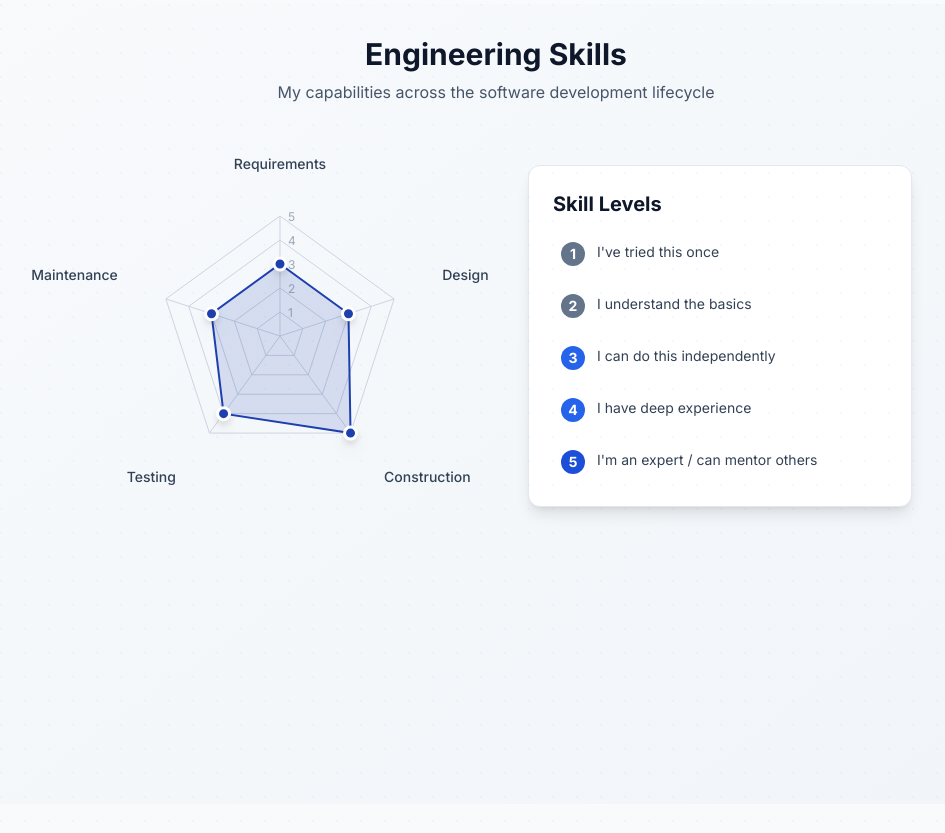
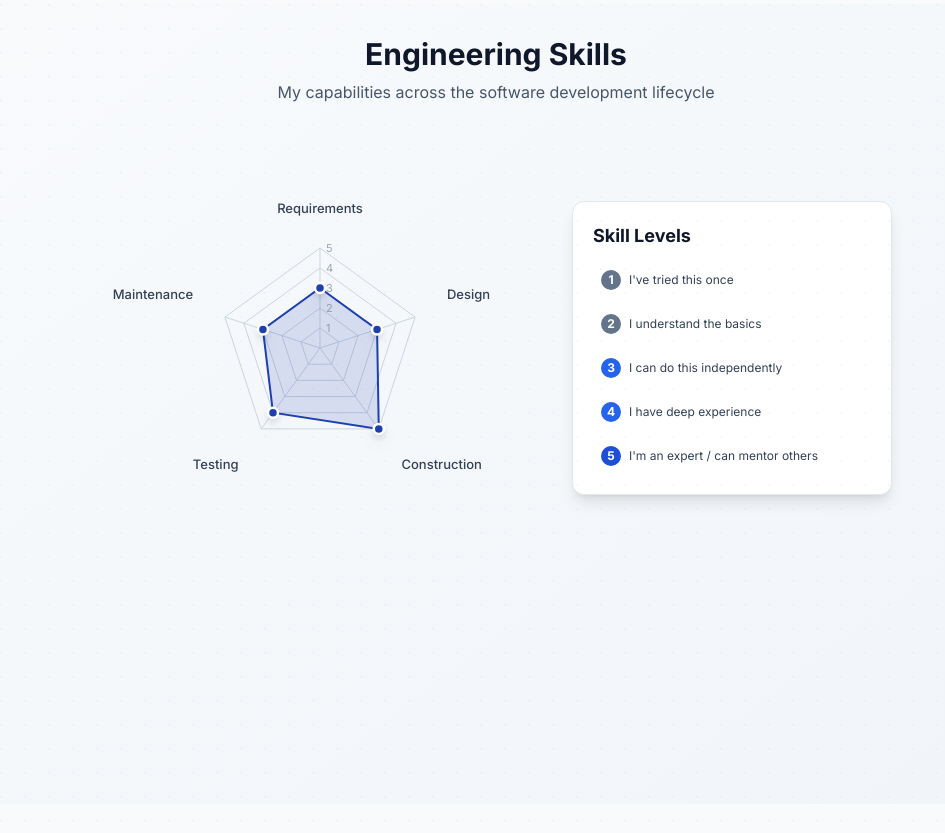
Before and after one commit to satriadhm/satriadhm-playground, a Next.js app: page / in a window 1280 px wide. Shown: the part 1100-1933 px from the top of the page, without its empty margins (144-1089 px from the left). Built offline with nearby package versions, Linux system fonts and the light colour scheme.

Commit message:
Update SkillRadarChart.tsx

```diff
--- a/src/app/components/SkillRadarChart.tsx
+++ b/src/app/components/SkillRadarChart.tsx
@@ -1,19 +1,17 @@
 import { SkillsRadarChartProps, Skill } from '@/types';
 import { useEffect, useState } from 'react';
-
-// Define the Skill type
 
 function SkillsRadarChart({ skills }: SkillsRadarChartProps) {
   const [animatedValues, setAnimatedValues] = useState<number[]>([]);
   const [hoveredSkill, setHoveredSkill] = useState<number | null>(null);
   const [isMobile, setIsMobile] = useState(false);
 
-  // Mobile responsive sizing
-  const mobileSize = 300;
-  const desktopSize = 400;
+  // Mobile responsive sizing - dikurangi agar lebih kompak
+  const mobileSize = 280;
+  const desktopSize = 360;
   const size = isMobile ? mobileSize : desktopSize;
   const center = size / 2;
-  const maxRadius = isMobile ? 80 : 120;
+  const maxRadius = isMobile ? 70 : 100; // Dikurangi dari 80/120 ke 70/100
   const levels = 5;
 
   // Use exactly 5 skills for pentagon
@@ -51,8 +49,8 @@ function SkillsRadarChart({ skills }: SkillsRadarChartProps) {
       const x = center + Math.cos(angle) * radius;
       const y = center + Math.sin(angle) * radius;
 
-      // Label position - adjusted for mobile
-      const labelRadius = maxRadius + (isMobile ? 25 : 40);
+      // Label position - dikurangi jarak labelnya
+      const labelRadius = maxRadius + (isMobile ? 18 : 25); // Dikurangi dari 25/40 ke 18/25
       const labelX = center + Math.cos(angle) * labelRadius;
       const labelY = center + Math.sin(angle) * labelRadius;
 
@@ -116,7 +114,7 @@ function SkillsRadarChart({ skills }: SkillsRadarChartProps) {
   return (
     <div className="w-full">
       {/* Title - Mobile Responsive */}
-      <div className="text-center mb-6 sm:mb-8">
+      <div className="text-center mb-4 sm:mb-6">
         <h3 className="text-2xl sm:text-3xl font-bold text-slate-900 dark:text-slate-100 mb-2">
           Engineering Skills
         </h3>
@@ -125,10 +123,18 @@ function SkillsRadarChart({ skills }: SkillsRadarChartProps) {
         </p>
       </div>
 
-      <div className="flex flex-col lg:flex-row items-center justify-center gap-8 lg:gap-12">
-        {/* Pentagon Chart - Mobile Responsive */}
-        <div className="relative flex justify-center" style={{ width: size, height: size }}>
-          <svg width={size} height={size} className="overflow-visible">
+      <div className="flex flex-col lg:flex-row items-center justify-center gap-6 lg:gap-8">
+        {/* Pentagon Chart - Mobile Responsive dengan container yang lebih kompak */}
+        <div className="relative flex justify-center items-center" style={{
+          width: size + (isMobile ? 60 : 80), // Tambah sedikit ruang untuk label
+          height: size + (isMobile ? 60 : 80)
+        }}>
+          <svg
+            width={size + (isMobile ? 60 : 80)}
+            height={size + (isMobile ? 60 : 80)}
+            className="overflow-visible"
+            viewBox={`${-(isMobile ? 30 : 40)} ${-(isMobile ? 30 : 40)} ${size + (isMobile ? 60 : 80)} ${size + (isMobile ? 60 : 80)}`}
+          >
             {/* Grid lines (concentric pentagons) */}
             {gridLines.map((grid, index) => (
               <polygon
@@ -174,10 +180,10 @@ function SkillsRadarChart({ skills }: SkillsRadarChartProps) {
                 key={`point-${index}`}
                 cx={point.x}
                 cy={point.y}
-                r={hoveredSkill === index ? (isMobile ? "6" : "8") : (isMobile ? "4" : "6")}
+                r={hoveredSkill === index ? (isMobile ? "5" : "7") : (isMobile ? "3.5" : "5")}
                 fill="#1e40af"
                 stroke="white"
-                strokeWidth={isMobile ? "2" : "3"}
+                strokeWidth={isMobile ? "2" : "2.5"}
                 className="transition-all duration-300 cursor-pointer drop-shadow-lg hover:drop-shadow-xl"
                 style={{
                   transitionDelay: `${index * 150}ms`
@@ -187,25 +193,25 @@ function SkillsRadarChart({ skills }: SkillsRadarChartProps) {
               />
             ))}
 
-            {/* Skill labels - Mobile Responsive */}
+            {/* Skill labels - Mobile Responsive dengan positioning yang lebih baik */}
             {skillPoints.map((point, index) => {
               // Calculate label positioning
               let textAnchor = 'middle';
               let dy = '0.3em';
               let dx = '0';
 
-              if (point.labelX > center + 20) {
+              if (point.labelX > center + 15) {
                 textAnchor = 'start';
-                dx = isMobile ? '8' : '10';
-              } else if (point.labelX < center - 20) {
+                dx = isMobile ? '6' : '8';
+              } else if (point.labelX < center - 15) {
                 textAnchor = 'end';
-                dx = isMobile ? '-8' : '-10';
+                dx = isMobile ? '-6' : '-8';
               }
 
-              if (point.labelY < center - 20) {
-                dy = '-0.5em';
-              } else if (point.labelY > center + 20) {
-                dy = '1.2em';
+              if (point.labelY < center - 15) {
+                dy = '-0.8em';
+              } else if (point.labelY > center + 15) {
+                dy = '1.5em';
               }
 
               return (
@@ -216,7 +222,7 @@ function SkillsRadarChart({ skills }: SkillsRadarChartProps) {
                   textAnchor={textAnchor}
                   dy={dy}
                   dx={dx}
-                  fontSize={isMobile ? "12" : "14"}
+                  fontSize={isMobile ? "11" : "13"}
                   fontWeight="500"
                   fill="currentColor"
                   className={`transition-all duration-300 cursor-pointer select-none ${
@@ -239,9 +245,9 @@ function SkillsRadarChart({ skills }: SkillsRadarChartProps) {
             {gridLines.map((grid, index) => (
               <text
                 key={`level-${index}`}
-                x={center + (isMobile ? 6 : 8)}
-                y={center - grid.radius + (isMobile ? 4 : 5)}
-                fontSize={isMobile ? "10" : "12"}
+                x={center + (isMobile ? 5 : 6)}
+                y={center - grid.radius + (isMobile ? 3 : 4)}
+                fontSize={isMobile ? "9" : "11"}
                 fill="currentColor"
                 opacity={0.6}
                 className="text-slate-500 dark:text-slate-400 select-none"
@@ -251,9 +257,9 @@ function SkillsRadarChart({ skills }: SkillsRadarChartProps) {
             ))}
           </svg>
 
-          {/* Hover tooltip - Mobile Hidden */}
+          {/* Hover tooltip - Mobile Hidden dengan positioning yang lebih baik */}
           {hoveredSkill !== null && !isMobile && (
-            <div className="absolute top-4 left-4 bg-white dark:bg-slate-800 p-3 rounded-lg shadow-xl border border-slate-200 dark:border-slate-700 z-10">
+            <div className="absolute top-2 left-2 bg-white dark:bg-slate-800 p-3 rounded-lg shadow-xl border border-slate-200 dark:border-slate-700 z-10 max-w-xs">
               <div className="text-sm font-semibold text-slate-900 dark:text-slate-100">
                 {chartSkills[hoveredSkill]?.name}
               </div>
@@ -268,28 +274,28 @@ function SkillsRadarChart({ skills }: SkillsRadarChartProps) {
         </div>
 
         {/* Skill Levels Legend - Mobile Responsive */}
-        <div className="bg-white dark:bg-slate-800 p-4 sm:p-6 rounded-xl shadow-lg border border-slate-200 dark:border-slate-700 w-full max-w-sm">
-          <h4 className="text-lg sm:text-xl font-bold text-slate-900 dark:text-slate-100 mb-3 sm:mb-4">
+        <div className="bg-white dark:bg-slate-800 p-4 sm:p-5 rounded-xl shadow-lg border border-slate-200 dark:border-slate-700 w-full max-w-xs">
+          <h4 className="text-lg font-bold text-slate-900 dark:text-slate-100 mb-3">
             Skill Levels
           </h4>
-          <div className="space-y-2 sm:space-y-3">
+          <div className="space-y-2">
             {skillDescriptions.map((description, index) => (
               <div
                 key={index}
-                className={`flex items-start space-x-2 sm:space-x-3 p-2 rounded-lg transition-colors ${
+                className={`flex items-start space-x-2 p-2 rounded-lg transition-colors ${
                   hoveredSkill !== null && chartSkills[hoveredSkill]?.level === index + 1
                     ? 'bg-blue-50 dark:bg-blue-900/20'
                     : ''
                 }`}
               >
                 <div className={`
-                  flex-shrink-0 w-5 h-5 sm:w-6 sm:h-6 rounded-full flex items-center justify-center text-white text-xs sm:text-sm font-bold
+                  flex-shrink-0 w-5 h-5 rounded-full flex items-center justify-center text-white text-xs font-bold
                   ${index + 1 <= 2 ? 'bg-slate-500' :
                     index + 1 <= 4 ? 'bg-blue-600' : 'bg-blue-700'}
                 `}>
                   {index + 1}
                 </div>
-                <div className="text-xs sm:text-sm text-slate-700 dark:text-slate-300 leading-relaxed">
+                <div className="text-xs text-slate-700 dark:text-slate-300 leading-relaxed">
                   {description}
                 </div>
               </div>
@@ -300,7 +306,7 @@ function SkillsRadarChart({ skills }: SkillsRadarChartProps) {
 
       {/* Mobile Touch Info */}
       {isMobile && (
-        <div className="text-center mt-6 text-xs text-slate-500 dark:text-slate-400">
+        <div className="text-center mt-4 text-xs text-slate-500 dark:text-slate-400">
           Tap on skill points to see details
         </div>
       )}
```
